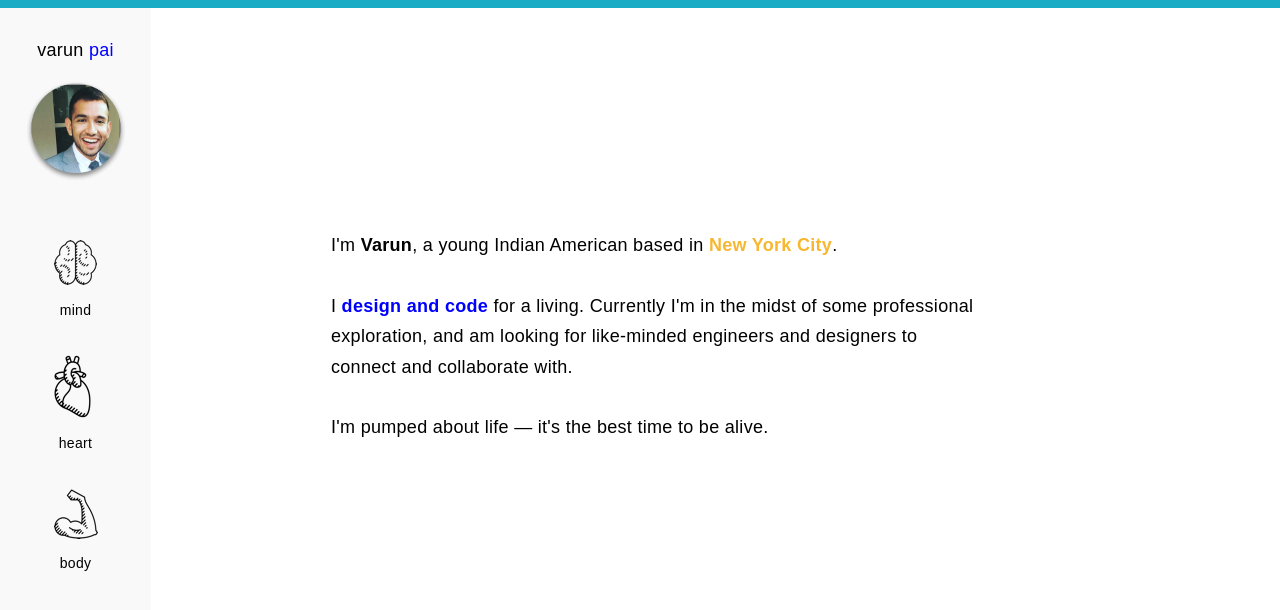
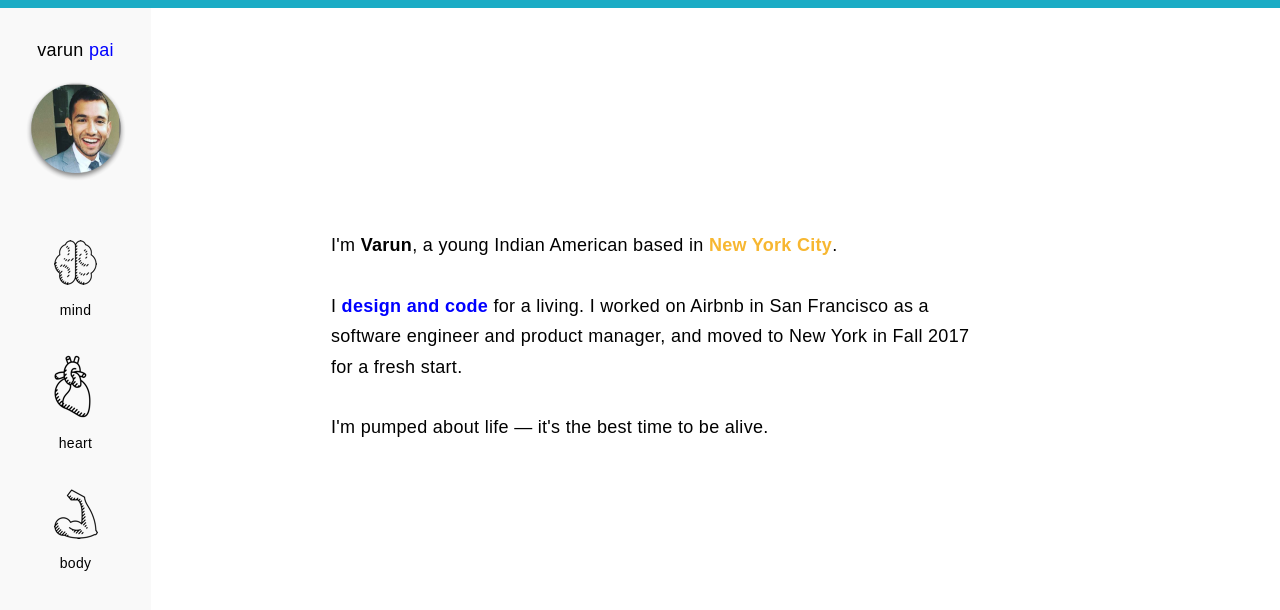
Before and after one commit to vpai/vpai.github.io, a Jekyll site: the page built from index.html, in a window 1280 px wide. Shown: the top 610 px of the page. Built offline with Jekyll 4.4.1, drawn with Linux system fonts in a browser that asks for light colours.

Commit message:
small change to landing copy

```diff
--- a/index.html
+++ b/index.html
@@ -7,8 +7,8 @@ title: Varun Pai
 <section>
   <p class="space-6">I'm <b>Varun</b>, a young Indian American based in <span class="yellow"><b>New York City</b></span>.</p>
 
-  <p class="space-6">I <span class="blue"><b>design and code</b></span> for a living. Currently I'm in the midst of some professional exploration,
-  and am looking for like-minded engineers and designers to connect and collaborate with.</p>
+  <p class="space-6">I <span class="blue"><b>design and code</b></span> for a living. I worked on Airbnb in San Francisco as a software engineer and product manager, and moved to
+  New York in Fall 2017 for a fresh start.</p>
 
   <p>I'm pumped about life — it's the best time to be alive.</p>
 </section>
```
Also changed, not shown: other parts of index.html (+1 -1 lines).
